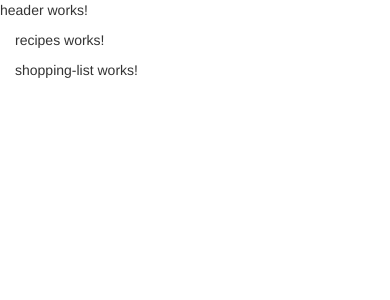
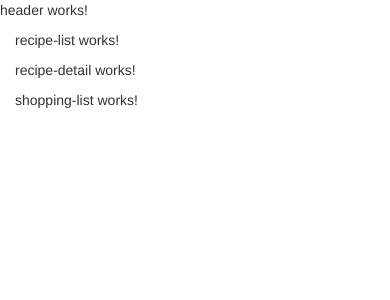
Before and after one commit to KritikaSharmaKS/Smoothie-On-The-Go, an Angular app: page / in a window 390 px wide. Shown: the top 300 px of the page. Built offline with nearby package versions, Linux system fonts and the light colour scheme.

Commit message:
style the recipes component

```diff
--- a/src/app/recipes/recipes.component.html
+++ b/src/app/recipes/recipes.component.html
@@ -1 +1,8 @@
-<p>recipes works!</p>
+<div class = "row">
+    <div class="col-md-5">
+        <app-recipe-list></app-recipe-list>
+    </div>
+    <div class="col-md-7">
+        <app-recipe-detail></app-recipe-detail>
+    </div>
+</div>
```
